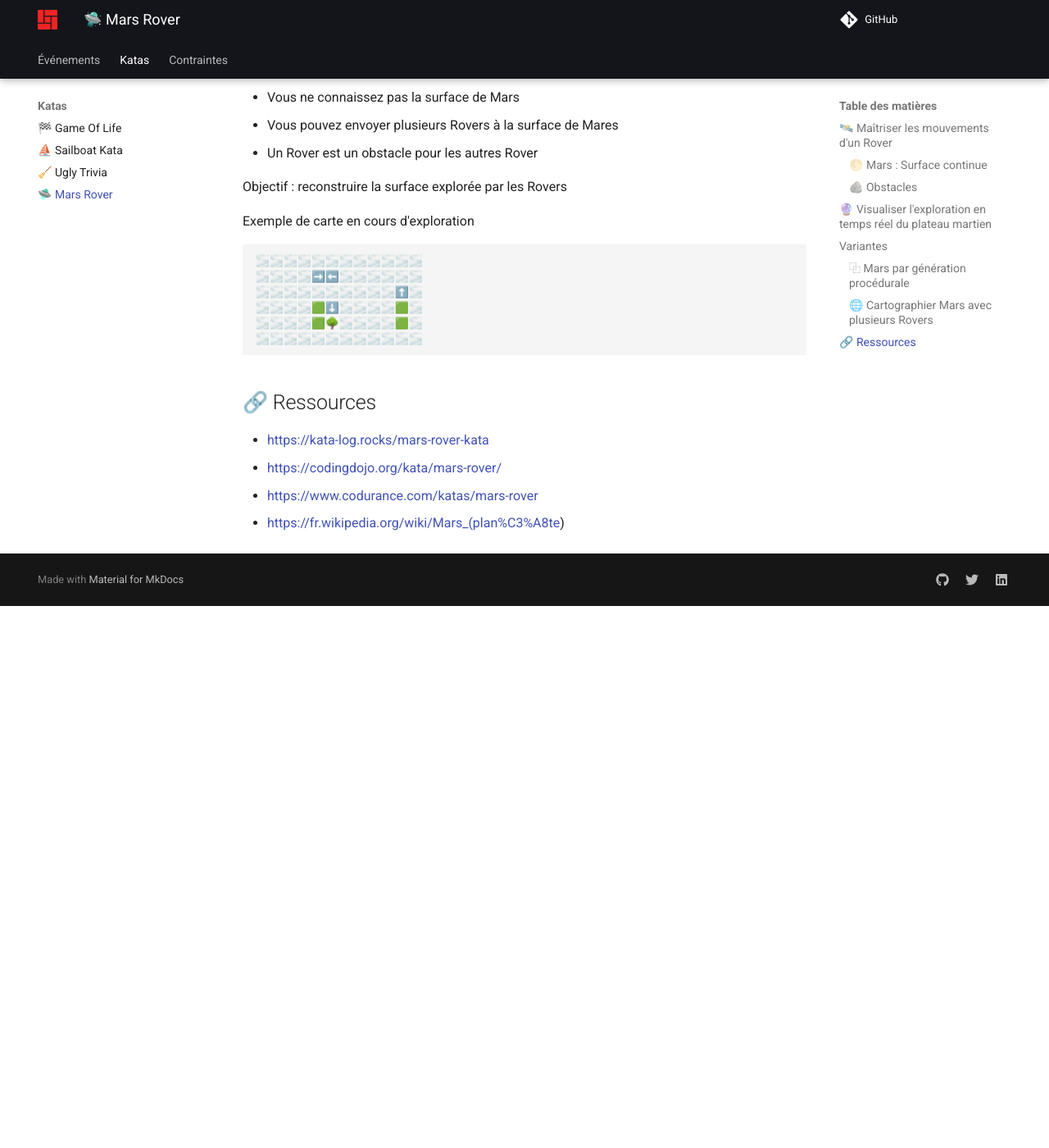
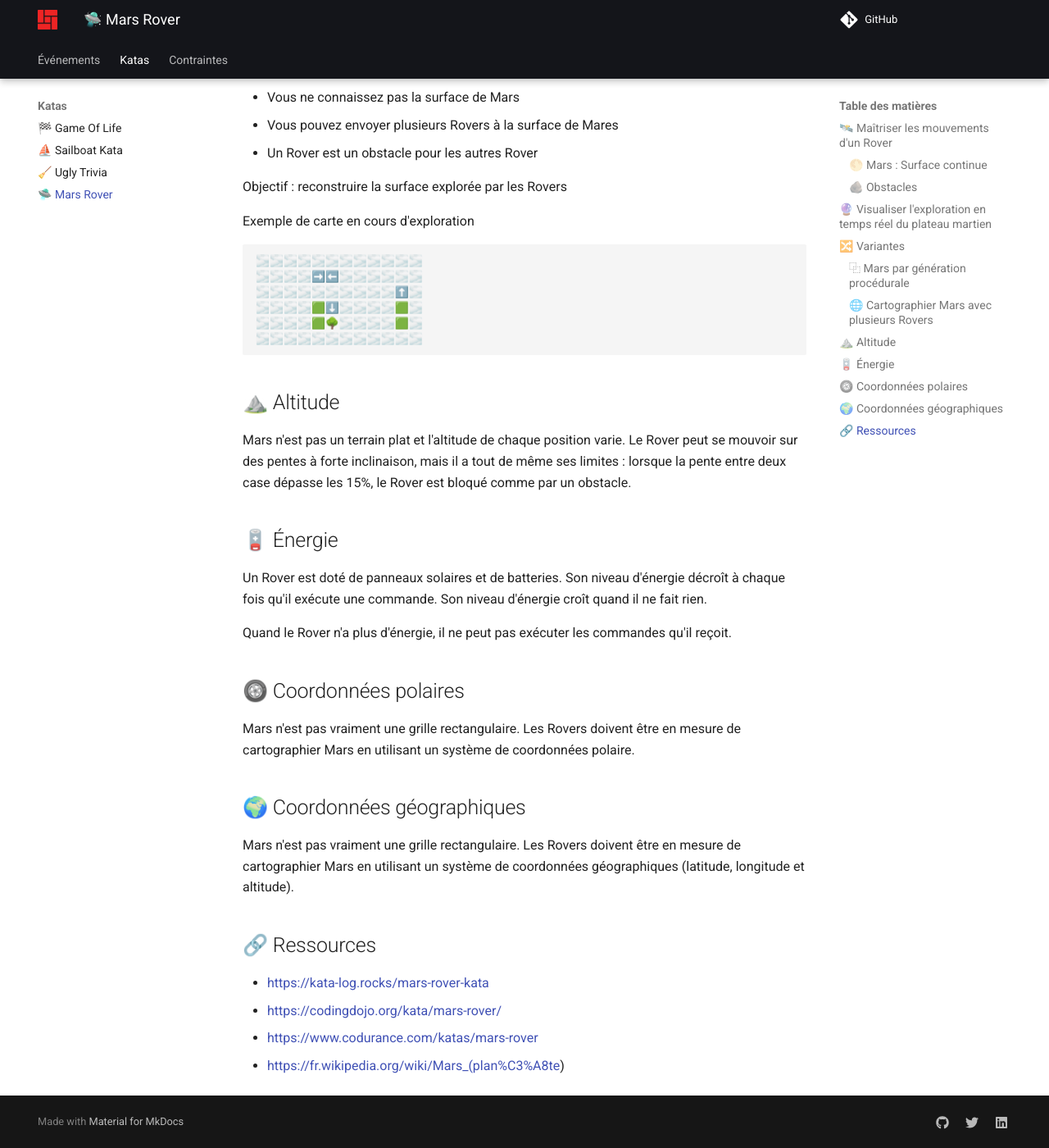
Before and after one commit to shodo-nantes/code-retreat, an MkDocs documentation site: the page built from docs/katas/mars-rover/index.md, in a window 1280 px wide and 1400 px high, scrolled down 2912 px. Shown: the whole window at 82% size. Built offline with MkDocs 1.6.1 and Material for MkDocs 9.7.7, drawn with Linux system fonts in a browser that asks for light colours; comment, search, counter and statistics services are not loaded; before the commit the page ends 3651 px from its top, so only the background shows below that.

Commit message:
⛩️ kata(mars-rover): Variantes supplémentaires

````diff
--- a/docs/katas/mars-rover/index.md
+++ b/docs/katas/mars-rover/index.md
@@ -43,8 +43,8 @@ Une fois que toutes les commandes de déplacement ont été exécutées, le Rove
 Exemples :
 
 - Soit une grille 5x5 et un Rover déposé en (2,2) face au Nord
-  - Il reçoit les commandes "FFLF"
-  - Il répond "1:4:W" (exemple de format de sortie, cf. https://www.codurance.com/katas/mars-rover)
+    - Il reçoit les commandes "FFLF"
+    - Il répond "1:4:W" (exemple de format de sortie, cf. https://www.codurance.com/katas/mars-rover)
 - Soit une grille 5x5 et un Rover déposé en (2,2) face au Nord
     - Il reçoit les commandes "LLLL"
     - Il répond "2:2:N" (exemple de format de sortie)
@@ -94,6 +94,7 @@ ou encore (cf. https://codingdojo.org/kata/mars-rover/)
 ```
 
 ou encore
+
 ```
 🟫🟫🪨🟫🟫
 🟫🟫🟫🟫🟫
@@ -102,7 +103,7 @@ ou encore
 ⬆️🟫🟫🟫🟫
 ```
 
-## Variantes
+## 🔀 Variantes
 
 Pour aller plus loin dans cet exercice, vous pouvez vous amuser avec les fonctionnalités suivantes
 
@@ -129,6 +130,31 @@ Exemple de carte en cours d'exploration
 🌫️🌫️🌫️🌫️🌫️🌫️🌫️🌫️🌫️🌫️🌫️🌫️
 ```
 
+## ⛰️ Altitude
+
+Mars n'est pas un terrain plat et l'altitude de chaque position varie.
+Le Rover peut se mouvoir sur des pentes à forte inclinaison, mais il a tout de même ses limites :
+lorsque la pente entre deux case dépasse les 15%, le Rover est bloqué comme par un obstacle.
+
+## 🪫 Énergie
+
+Un Rover est doté de panneaux solaires et de batteries.
+Son niveau d'énergie décroît à chaque fois qu'il exécute une commande.
+Son niveau d'énergie croît quand il ne fait rien.
+
+Quand le Rover n'a plus d'énergie, il ne peut pas exécuter les commandes qu'il reçoit.
+
+## 🛞 Coordonnées polaires
+
+Mars n'est pas vraiment une grille rectangulaire.
+Les Rovers doivent être en mesure de cartographier Mars en utilisant un système de coordonnées polaire.
+
+## 🌍 Coordonnées géographiques
+
+Mars n'est pas vraiment une grille rectangulaire.
+Les Rovers doivent être en mesure de cartographier Mars en utilisant un système de coordonnées géographiques (latitude,
+longitude et altitude).
+
 ## 🔗 Ressources
 
 * https://kata-log.rocks/mars-rover-kata
````
